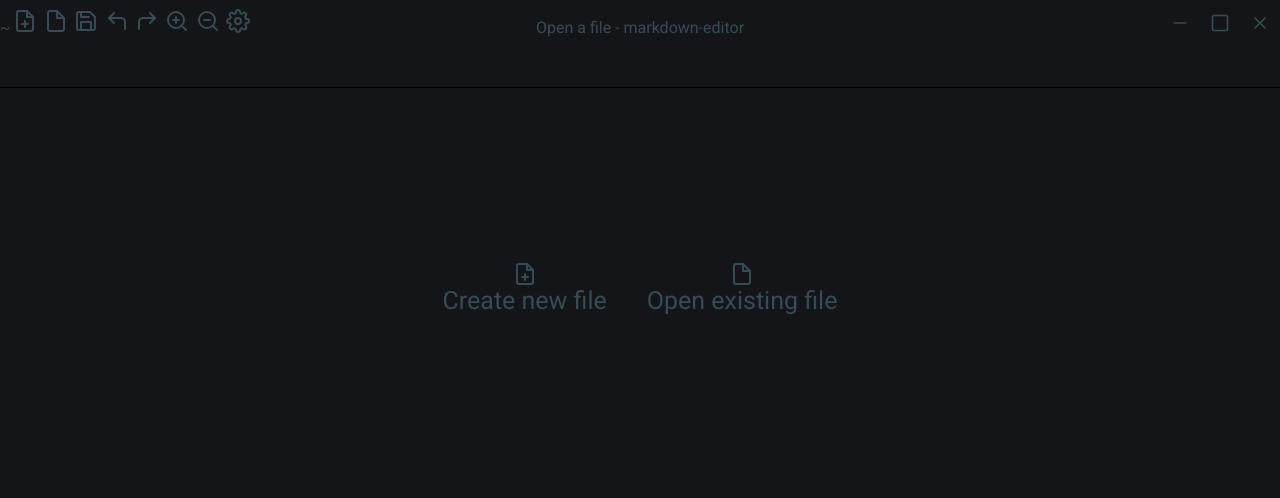
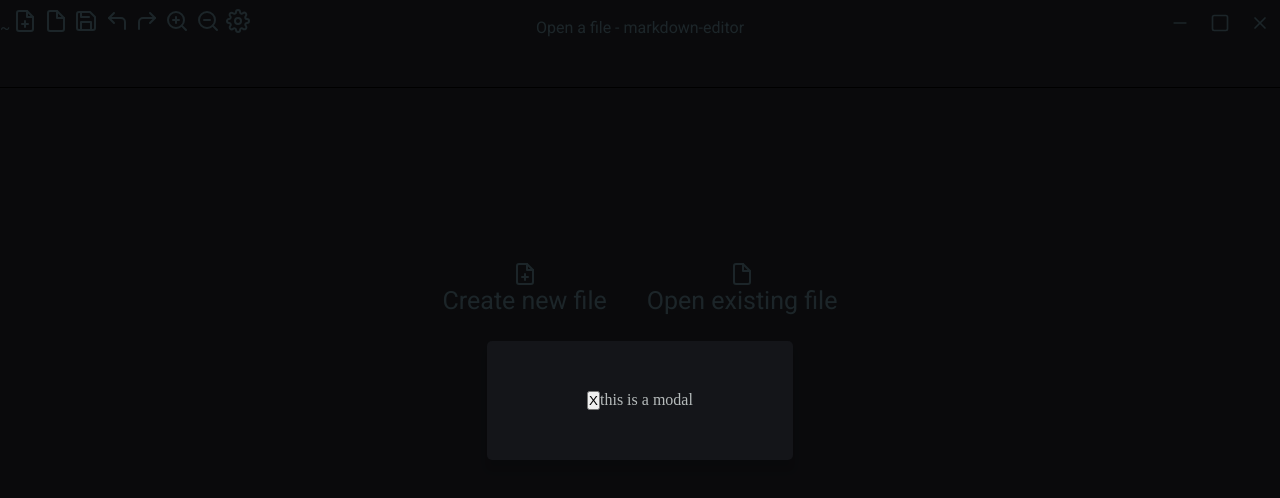
Before and after one commit to rfumic/RemisMD, a Vue app: page /#/ in a window 1280 px wide. Both pictures are taken after a click on the icon 238 px from the left and 20 px from the top of the page. Shown: the top 498 px of the page. Built offline with nearby package versions, Linux system fonts and the light colour scheme.

Commit message:
Added: settings component

```diff
--- a/public/index.html
+++ b/public/index.html
@@ -1,17 +1,22 @@
 <!DOCTYPE html>
 <html lang="">
   <head>
-    <meta charset="utf-8">
-    <meta http-equiv="X-UA-Compatible" content="IE=edge">
-    <meta name="viewport" content="width=device-width,initial-scale=1.0">
-    <link rel="icon" href="<%= BASE_URL %>favicon.ico">
+    <meta charset="utf-8" />
+    <meta http-equiv="X-UA-Compatible" content="IE=edge" />
+    <meta name="viewport" content="width=device-width,initial-scale=1.0" />
+    <link rel="icon" href="<%= BASE_URL %>favicon.ico" />
     <title><%= htmlWebpackPlugin.options.title %></title>
   </head>
   <body>
     <noscript>
-      <strong>We're sorry but <%= htmlWebpackPlugin.options.title %> doesn't work properly without JavaScript enabled. Please enable it to continue.</strong>
+      <strong
+        >We're sorry but <%= htmlWebpackPlugin.options.title %> doesn't work
+        properly without JavaScript enabled. Please enable it to
+        continue.</strong
+      >
     </noscript>
     <div id="app"></div>
+    <div id="modal"></div>
     <!-- built files will be auto injected -->
   </body>
 </html>
--- a/src/components/MenuBar.vue
+++ b/src/components/MenuBar.vue
@@ -153,6 +153,7 @@
           stroke-linecap="round"
           stroke-linejoin="round"
           class="feather feather-settings"
+          @click="$emit('settings')"
         >
           <circle cx="12" cy="12" r="3"></circle>
           <path
--- /dev/null
+++ b/src/components/SettingsComponent.vue
@@ -0,0 +1,32 @@
+<template>
+  <div class="bg">
+    <div class="modal">
+      <button @click="$emit('closeModal')">X</button>
+      this is a modal
+    </div>
+  </div>
+</template>
+
+<style lang="scss" scoped>
+@use '@/scss/colors.scss' as *;
+.bg {
+  position: fixed;
+  top: 0;
+  left: 0;
+  width: 100vw;
+  height: 100vh;
+  background-color: rgba(0, 0, 0, 0.5);
+  display: flex;
+  justify-content: center;
+  align-items: center;
+  color: $c-foreground;
+}
+.modal {
+  position: relative;
+  display: flex;
+  background-color: $c-background;
+  padding: 50px 100px;
+  border-radius: 5px;
+  box-shadow: 0px 10px 5px 2px rgba(0, 0, 0, 0.1);
+}
+</style>
--- a/src/views/HomeView.vue
+++ b/src/views/HomeView.vue
@@ -3,6 +3,7 @@
     @openFile="handleOpenFile"
     @saveFile="handleSaveFile"
     @newFile="handleNewFile"
+    @settings="showModal = true"
     :windowTitle="currentTab.name"
   />
 
@@ -21,6 +22,9 @@
     @changeUnsaved="changeUnsaved"
   />
   <default-screen @open-file="handleOpenFile" @new-file="handleNewFile" />
+  <Teleport to="#modal">
+    <settings v-if="showModal" @closeModal="showModal = false" />
+  </Teleport>
 </template>
 
 <script setup>
@@ -33,11 +37,13 @@ import DefaultScreen from '@/components/DefaultScreen.vue';
 import EditorComponent from '@/components/EditorComponent.vue';
 import TabContainer from '@/components/TabContainer.vue';
 import MenuBar from '@/components/MenuBar.vue';
+import Settings from '@/components/SettingsComponent.vue';
 
 const store = useStore();
 const saving = ref(false);
 const showEditor = computed(() => files.value.length !== 0);
 const currentTab = ref({ name: 'Open a file' });
+const showModal = ref(false);
 const files = ref([
   // { id: 1, title: 'File1sdfsdf.md' },
   // { id: 2, title: 'File2.md' },
```
